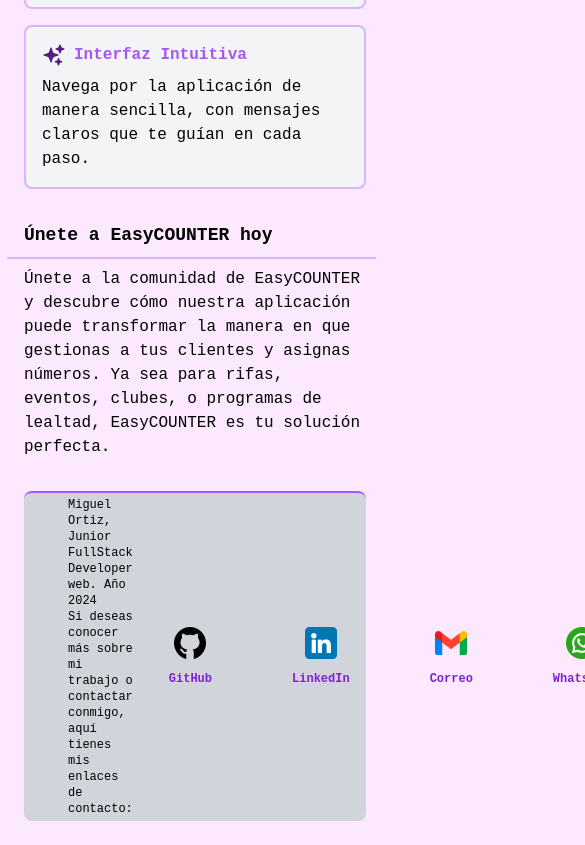
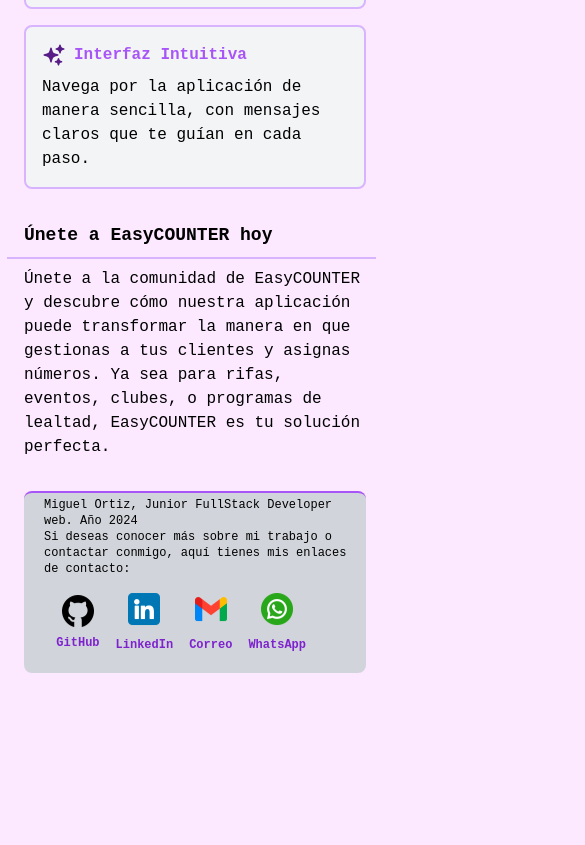
Before and after one commit to mikiortiz/clients-and-numbers--Front-End, a React (Vite) app: page / in a window 390 px wide. Shown: the part 2187-3032 px from the top of the page, 585 px wide, since content can reach past the window. After the commit the page ends 2884 px from the top, so only its background shows below. Built offline with nearby package versions, Linux system fonts and the light colour scheme.

Commit message:
Make the footer and contact icons on HomePage responsive

```diff
--- a/src/pages/HomePage.tsx
+++ b/src/pages/HomePage.tsx
@@ -126,15 +126,17 @@ function HomePage() {
         </p>
       </div>
 
-      <div className="w-full mt-8 p-1 bg-gray-300 rounded-lg border-t-2 border-purple-500 flex items-center">
-        <p className="text-xs mr-4 ml-10">
-          Miguel Ortiz, Junior FullStack Developer web. Año 2024
-          <br />
-          Si deseas conocer más sobre mi trabajo o contactar conmigo, aquí
-          tienes mis enlaces de contacto:
-        </p>
-        <div className="flex ml-5">
-          <div className="flex flex-col items-center mr-10">
+      <div className="w-full mt-8 p-1 bg-gray-300 rounded-lg border-t-2 border-purple-500 flex flex-wrap items-center">
+        <div className="flex flex-col flex-grow text-left ml-4">
+          <p className="text-xs mb-2">
+            Miguel Ortiz, Junior FullStack Developer web. Año 2024
+            <br />
+            Si deseas conocer más sobre mi trabajo o contactar conmigo, aquí
+            tienes mis enlaces de contacto:
+          </p>
+        </div>
+        <div className="flex flex-wrap justify-end items-center ml-auto mr-4 mt-2">
+          <div className="flex flex-col items-center mr-4 mb-4">
             <a
               href="https://github.com/mikiortiz"
               target="_blank"
@@ -143,14 +145,14 @@ function HomePage() {
               <img
                 src={githubIcon}
                 alt="GitHub"
-                className="h-8 w-8 mt-2 mb-1 animate-bounce"
+                className="h-8 w-8 mt-2 animate-bounce"
               />
             </a>
             <span className="text-xs text-purple-700 hover:underline font-semibold">
               GitHub
             </span>
           </div>
-          <div className="flex flex-col items-center ml-10">
+          <div className="flex flex-col items-center mr-4 mb-4">
             <a
               href="https://www.linkedin.com/in/miguel-ortiz-9736b32a5/"
               target="_blank"
@@ -166,7 +168,7 @@ function HomePage() {
               LinkedIn
             </span>
           </div>
-          <div className="flex flex-col items-center ml-20">
+          <div className="flex flex-col items-center mr-4 mb-4">
             <a
               href="mailto:ortizmichel390@gmail.com"
               target="_blank"
@@ -182,7 +184,7 @@ function HomePage() {
               Correo
             </span>
           </div>
-          <div className="flex flex-col items-center ml-20">
+          <div className="flex flex-col items-center mb-4 mr-10">
             <a
               href="https://wa.me/?text=Hola,%20soy%20Miguel%20Ortiz%20Junior%20FullStack%20Developer%20web.%20Envíame%20un%20mensaje%20para%20contactarme."
               target="_blank"
```
